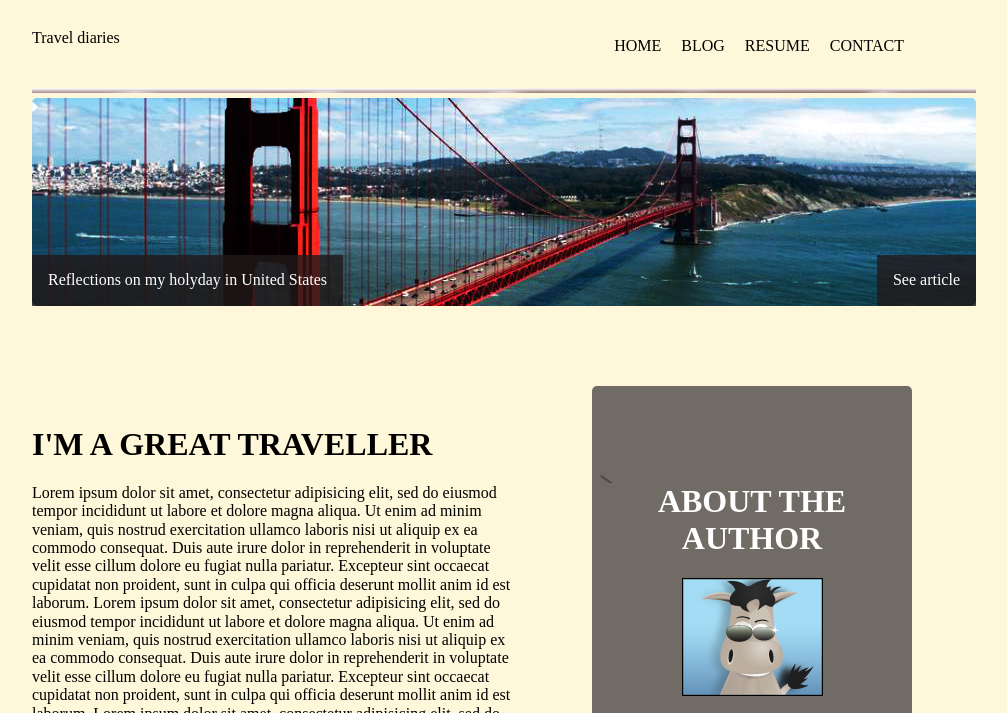
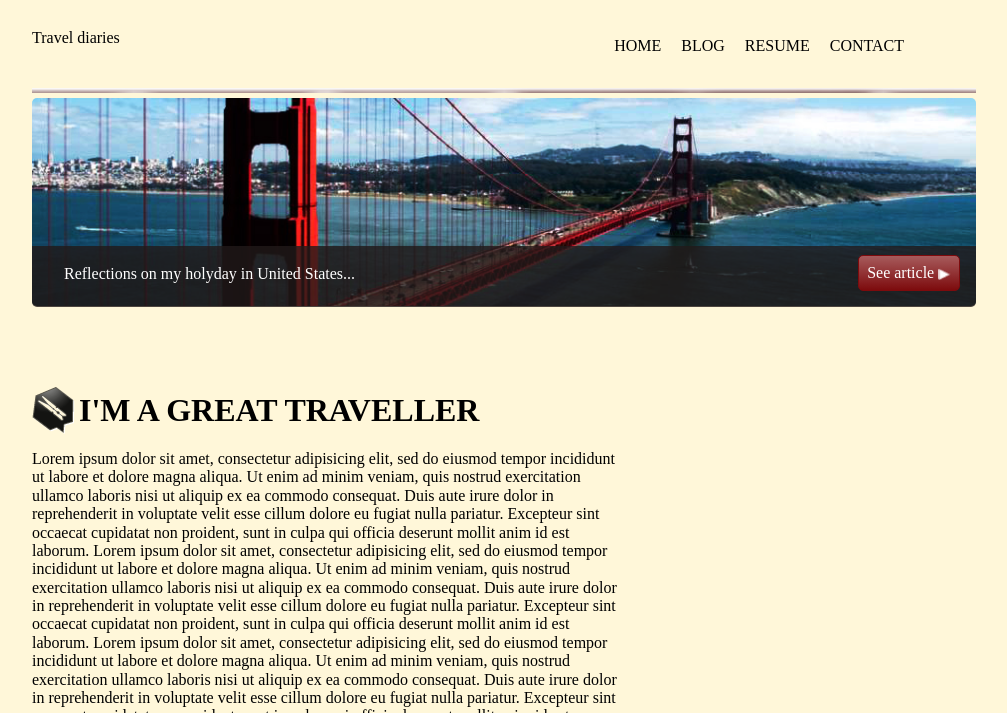
Before and after one commit to F-Pacheco/Segunda-pagina, a plain HTML site: page index.html in a window 1280 px wide. Shown: the part 67-780 px from the top of the page, without its empty margins (160-1167 px from the left). Drawn offline with Linux system fonts and the light colour scheme.

Commit message:
Segunda página terminada

```diff
--- a/css/estilos.css
+++ b/css/estilos.css
@@ -31,44 +31,69 @@ nav{
 	margin-right: 5em;
 }
 
-
-.articulo__foto{
-	background-image: url("sanfrancisco.jpg");
-	background-repeat: no-repeat;
+.foto__fondo{
 	width: 59em;
 	height: 13em;
 	margin-left: 2em;
 	margin-right: 5em;
 	border-radius: 5px;
-	position: relative;
+	margin-bottom: -4em;
 }
 
-.articulo__link{
-	display: inline;
-	background-color: rgba(33, 26, 26, 0.8);
-	color:white;
-	padding: 1em;
-	position: absolute;
-	bottom: 0;
-	left: 0;
+
+.articulo{
+	position: relative;
+	width:59em;
+	color: white;
+  	background-color:rgba(33, 26, 26, 0.8);
+  	height:3.8em;
+  	left: 2em;
+  	border-bottom-left-radius:	5px;
+  	border-bottom-right-radius: 5px;
 }
-.articulo__boton__texto{
-	display: inline-block;
-	background-color: rgba(33, 26, 26, 0.8);
-	color:white;
-	padding: 1em;
-	position: absolute;
-	bottom: 0;
-	right: 0;
+
+.articulo__texto{
+  display:inline-block;
+  position:absolute;
+  left:2em;
+  bottom:1.5em;
 }
+.articulo__boton{
+  display:inline-block;
+  position:absolute;
+  right:1em;
+  bottom:1em;
+  text-decoration: none;
+  padding: .5em;
+  color:white;
+  background: linear-gradient(to bottom, #A75B5C, #7D0B0D);
+  border-radius: 5px;
+  border:#7D0B0D 1px solid;
+}
+
+.articulo__boton__img{
+	width: .8em;
+  height:.8em;
+  vertical-align:middle;
+  border-radius:2px;
+}
+.articulo__boton:hover{
+    background:linear-gradient(to bottom, white, blue);
+    border:blue 1px solid;
+  }
+
 
 
 /*CONTENIDO*/
 main{
   float: left;
-  width: 30em;
+  width: 37em;
   margin-left: 2em;
   margin-top: 5em;
+}
+.titulo__imagen,.titulo__principal{
+	display: inline;
+	vertical-align: middle;
 }
 aside{
   background-color:#706B64;
@@ -83,8 +108,9 @@ aside{
 }
 .flecha{
 	float: right;
-	margin-top: 5em;
-	margin-right: 300px;
+	position: relative;
+	top: 2em;
+	right: 20em;
 }
 
 .perfil__foto{
@@ -120,7 +146,8 @@ footer{
 }
 .lista1,.lista2{
 	display: inline-block;
-	color: red;
+	color:  #7D0B0D;
+	list-style: url("viñeta.png") square;
 }
 .aboutme__fotos{
 	border:1px solid black;
--- a/index.html
+++ b/index.html
@@ -5,6 +5,7 @@
 	<meta charset="utf-8">
 	<link rel="stylesheet" type="text/css" href="css/vendor/normalize.css">
 	<link rel="stylesheet" type="text/css" href="css/estilos.css">
+	<link rel="shortcut icon" href="img/zozor_logo.png">
 </head>
 <body>
 	<header>
@@ -24,17 +25,22 @@
 
 		<img class="separador__barra__header" src="img/separateur.png">
 
-		<div class="articulo__foto">
-				<span class="articulo__link">Reflections on my holyday in United States</span>
-				<span class="articulo__boton__texto">See article</span>
-				<img class="articulo__boton__flecha" src="img/flecheblanchedroite.png">
+		<img class="foto__fondo" src="img/sanfrancisco.jpg">
+
+		<div class="articulo">
+				<span class="articulo__texto">Reflections on my holyday in United States...</span>
+				<button class="articulo__boton">
+					See article
+					<img class="articulo__boton__img" src="img/flechablanca.png">
+				</button>
+
 		</div>
 	</header>
 
 	<main>
 		<section class="titulo">
-			<img class="titulo__imagen">  	<!--FALTA AGREGAR LA IMAGEN EN EL TEXTO PRINCIPAL-->
-			<h1>I'M A GREAT TRAVELLER</h1>
+			<img class="titulo__imagen" src="img/ico_epingle.png">  	<!--FALTA AGREGAR LA IMAGEN EN EL TEXTO PRINCIPAL-->
+			<h1 class="titulo__principal">I'M A GREAT TRAVELLER</h1>
 		</section>
 		<p class="principal_texto">Lorem ipsum dolor sit amet, consectetur adipisicing elit, sed do eiusmod tempor incididunt ut labore et dolore magna aliqua. Ut enim ad minim veniam,
 		quis nostrud exercitation ullamco laboris nisi ut aliquip ex ea commodo
@@ -53,11 +59,14 @@
 		proident, sunt in culpa qui officia deserunt mollit anim id est laborum. </p>
 	</main>
 	<aside>
-		<img class="flecha" src="img/bulle.png">
+
 		<section class="perfil">
 			<h1 class="perfil__titulo">ABOUT THE AUTHOR</h1>
+			<img class="flecha" src="img/bulle.png">
 			<img class="perfil__foto" src="img/zozor_classe.png">
+
 		</section>
+
 		<p class="descripcion">Lorem ipsum dolor sit amet, consectetur adipisicing elit, sed do eiusmod
 		tempor incididunt ut labore et dolore magna aliqua. Ut enim ad minim veniam,
 		quis nostrud exercitation ullamco laboris nisi ut aliquip ex ea commodo.</p>
```
Also changed, not shown: css/flechablanca.png (renamed from img/flecheblanchedroite.png), css/viñeta.png (added), img/flechablanca.png (added), img/ico_epingle.png (added), img/sanfrancisco.jpg (added).
